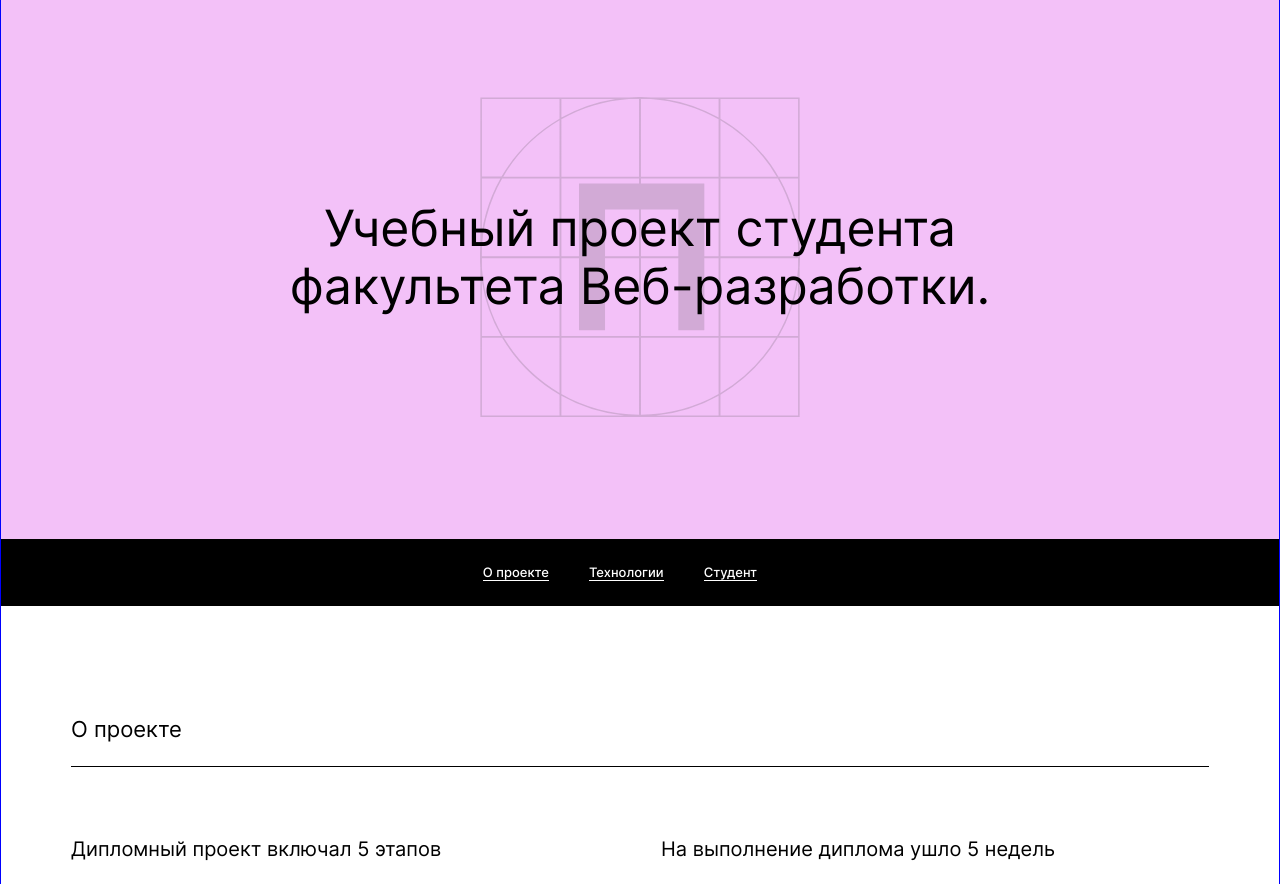
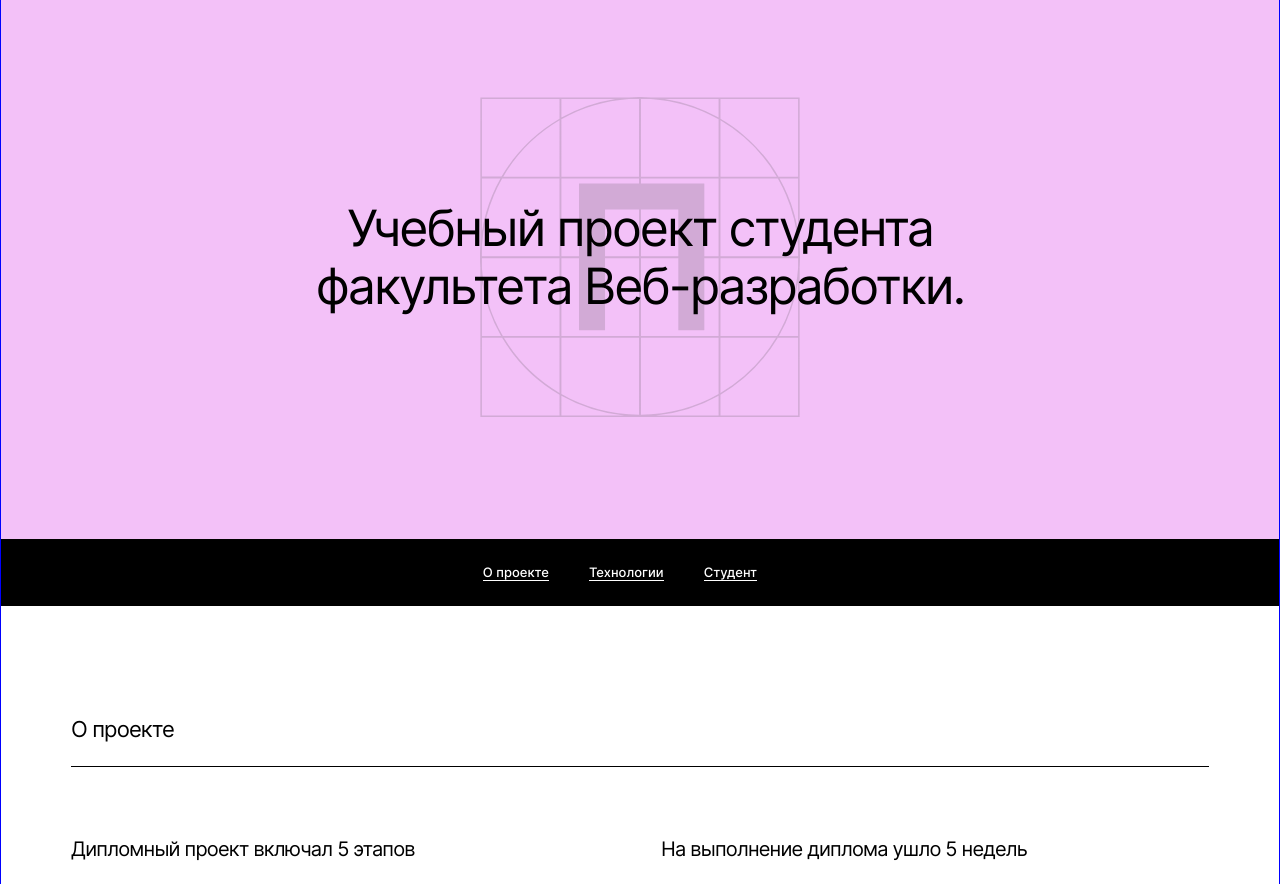
Before and after one commit to ClickEsc/movies-explorer-frontend, a React app: page / in a window 1280 px wide. Shown: the part 60-944 px from the top of the page. Built offline with nearby package versions, Linux system fonts and the light colour scheme.

Commit message:
Fix: Letter-spacing

```diff
--- a/src/components/AboutProject/AboutProject.css
+++ b/src/components/AboutProject/AboutProject.css
@@ -12,7 +12,7 @@
   font-size: 22px;
   font-weight: 400;
   line-height: 27px;
-  letter-spacing: -4%;
+  letter-spacing: -.04em;
   border-bottom: 1px solid #000;
 }
 
@@ -47,7 +47,7 @@
   font-size: 20px;
   font-weight: 400;
   line-height: 24.2px;
-  letter-spacing: - 0.4%;
+  letter-spacing: -.04em;
 }
 
 .about-project__subtitle_stages {
--- a/src/components/Promo/Promo.css
+++ b/src/components/Promo/Promo.css
@@ -23,7 +23,7 @@
   font-style: normal;
   line-height: 58px;
   color: #000;
-  letter-spacing: -4%;
+  letter-spacing: -.04em;
   text-align: center;
   position: absolute;
   top: auto;
```
